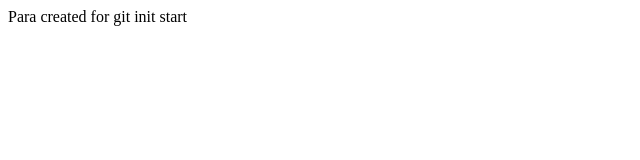
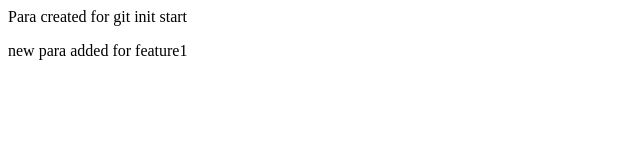
Before and after one commit to deepak-game/gitInit-Project, a plain HTML site: page index.html in a window 1280 px wide. Shown: the whole page, without its empty margins (0-640 px from the left). Drawn offline with Linux system fonts and the light colour scheme.

Commit message:
feature1 changes

```diff
--- a/index.html
+++ b/index.html
@@ -1 +1,2 @@
 <p>Para created for git init start</p>
+<p>new para added for feature1</p>
```
